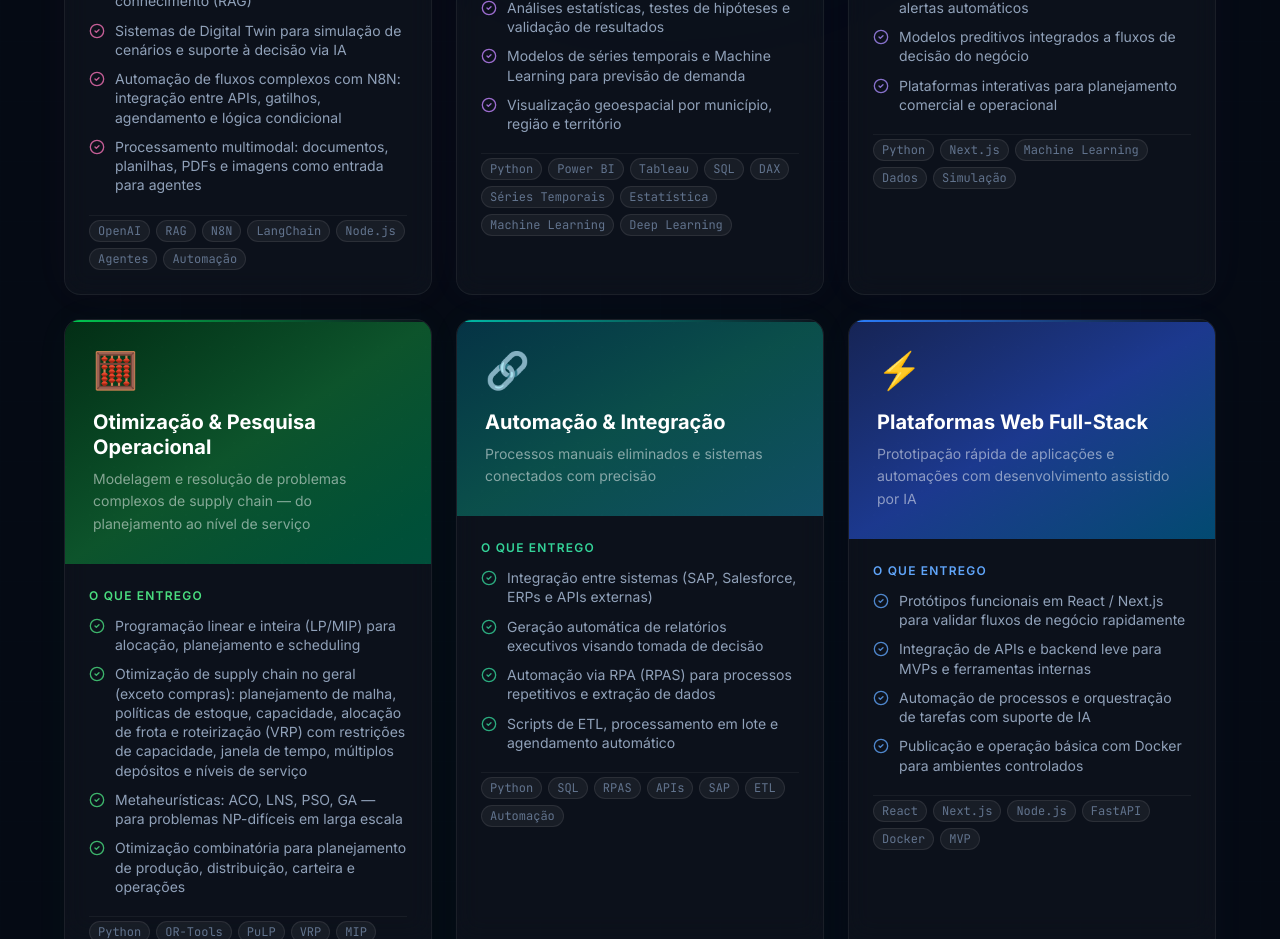
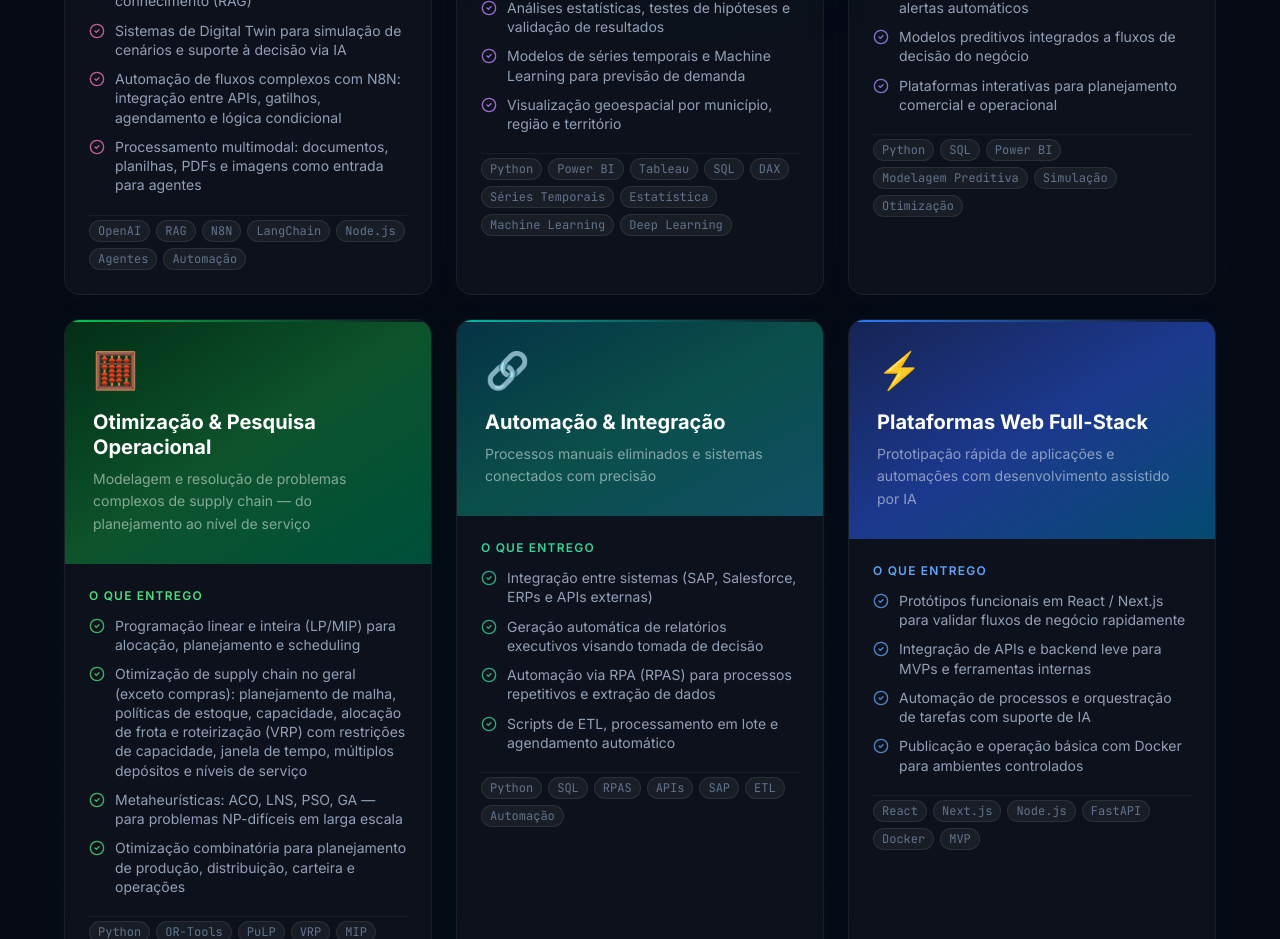
Before and after one commit to Guilhermehenriquecr/repositorio, a Next.js app: page / in a window 1280 px wide. Shown: the part 5660-6599 px from the top of the page. Built offline with nearby package versions, Linux system fonts and the light colour scheme.

Commit message:
Update decision support tags

```diff
--- a/src/components/Solutions.tsx
+++ b/src/components/Solutions.tsx
@@ -58,7 +58,7 @@ const SOLUTIONS: Solution[] = [
       "Modelos preditivos integrados a fluxos de decisão do negócio",
       "Plataformas interativas para planejamento comercial e operacional",
     ],
-    tags: ["Python", "Next.js", "Machine Learning", "Dados", "Simulação"],
+    tags: ["Python", "SQL", "Power BI", "Modelagem Preditiva", "Simulação", "Otimização"],
     color: "#A78BFA",
     gradient: "from-violet-950 via-violet-900 to-purple-900",
     accentFrom: "from-violet-500",
```
